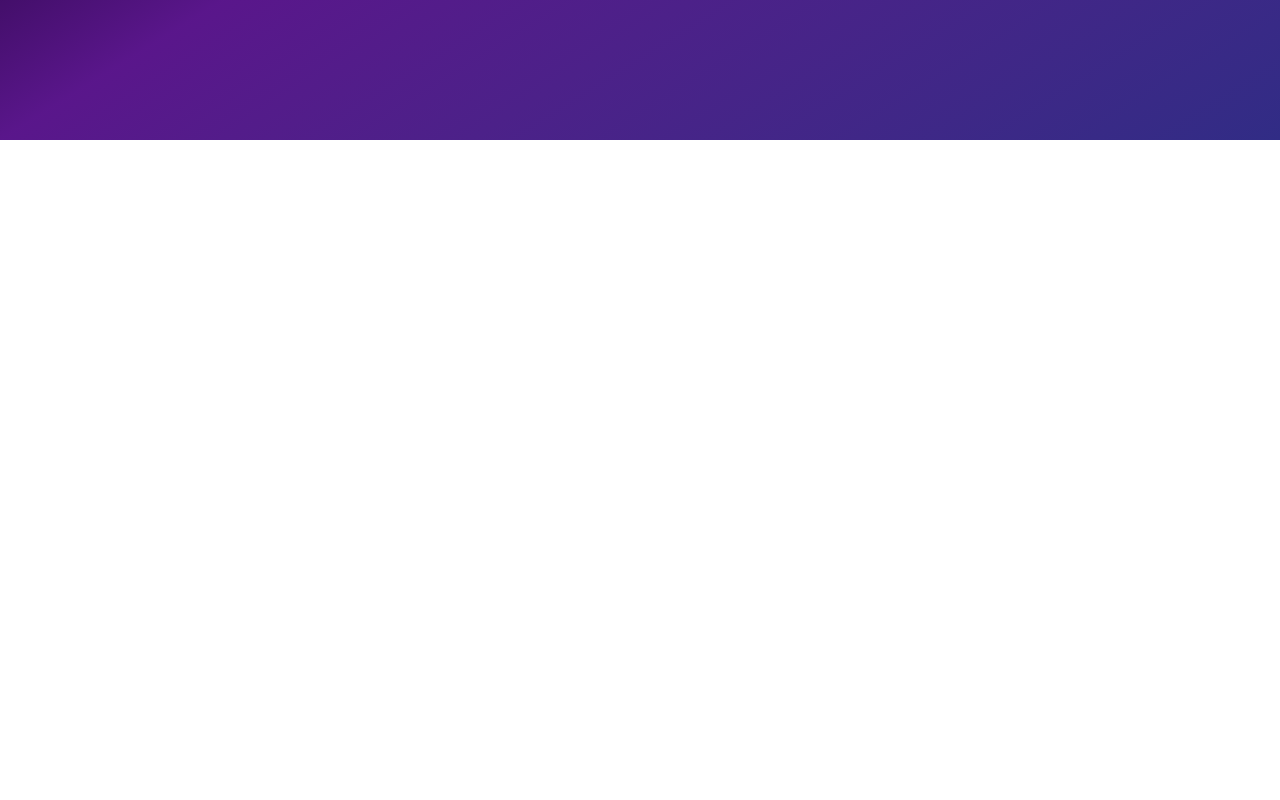
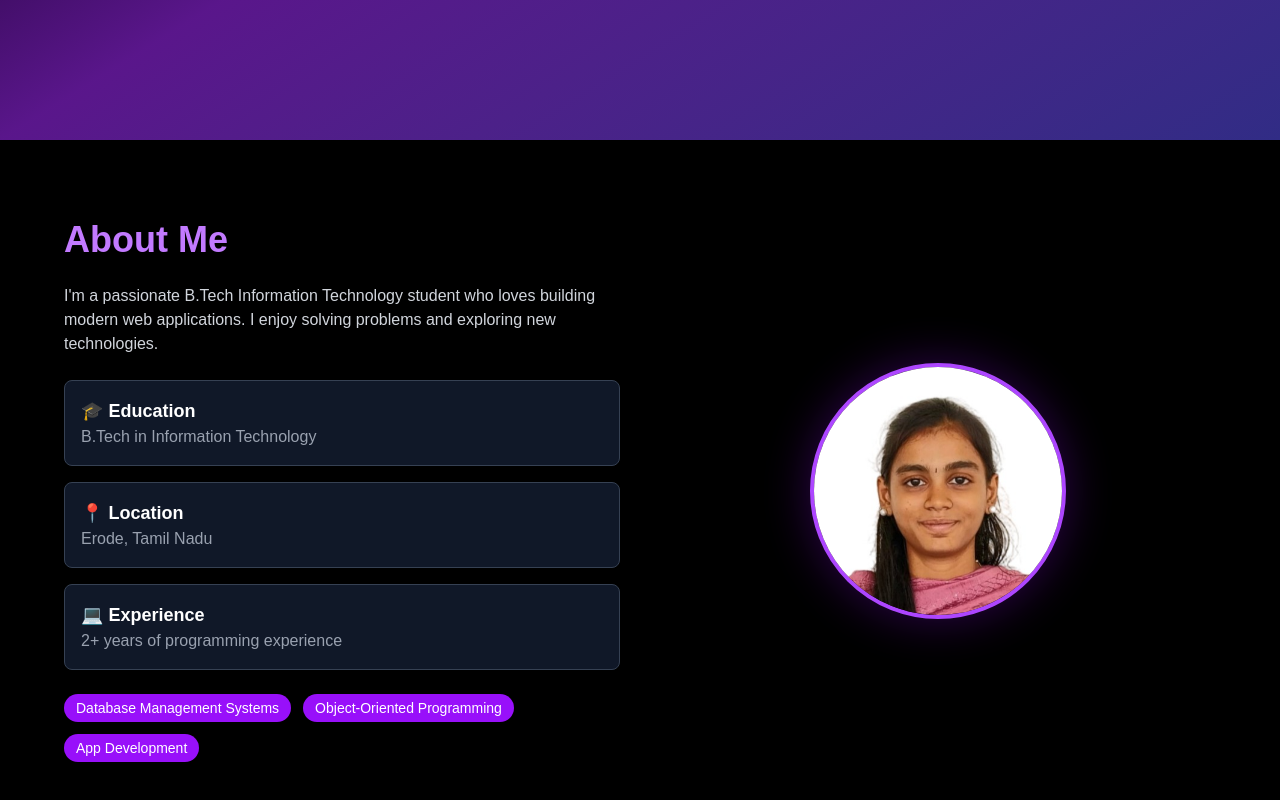
Before and after one commit to Deepika-15B/Deepika-s-Portfolio-Next.js-, a Next.js app: page / in a window 1280 px wide. Shown: the part 660-1460 px from the top of the page. Before the commit the page ends 800 px from the top, so only its background shows below. Built offline with nearby package versions, Linux system fonts and the light colour scheme.

Commit message:
Add about page

```diff
--- /dev/null
+++ b/app/components/About.js
@@ -0,0 +1,73 @@
+export default function About() {
+  return (
+    <section id="about" className="bg-black text-white py-20 px-6">
+
+      {/* Container */}
+      <div className="max-w-6xl mx-auto grid md:grid-cols-2 gap-10 items-center">
+
+        {/* LEFT SIDE */}
+        <div>
+
+          <h2 className="text-4xl font-bold mb-6 text-purple-400">
+            About Me
+          </h2>
+
+          <p className="text-gray-300 mb-6">
+            I'm a passionate B.Tech Information Technology student who loves
+            building modern web applications. I enjoy solving problems and
+            exploring new technologies.
+          </p>
+
+          {/* Info Cards */}
+          <div className="space-y-4">
+
+            <div className="bg-gray-900 p-4 rounded-lg border border-gray-700">
+              <h3 className="font-semibold text-lg">🎓 Education</h3>
+              <p className="text-gray-400">B.Tech in Information Technology</p>
+            </div>
+
+            <div className="bg-gray-900 p-4 rounded-lg border border-gray-700">
+              <h3 className="font-semibold text-lg">📍 Location</h3>
+              <p className="text-gray-400">Erode, Tamil Nadu</p>
+            </div>
+
+            <div className="bg-gray-900 p-4 rounded-lg border border-gray-700">
+              <h3 className="font-semibold text-lg">💻 Experience</h3>
+              <p className="text-gray-400">2+ years of programming experience</p>
+            </div>
+
+          </div>
+
+          {/* Interests */}
+          <div className="mt-6 flex flex-wrap gap-3">
+            <span className="bg-purple-600 px-3 py-1 rounded-full text-sm">Database Management Systems</span>
+            <span className="bg-purple-600 px-3 py-1 rounded-full text-sm">Object-Oriented Programming</span>
+            <span className="bg-purple-600 px-3 py-1 rounded-full text-sm">App Development</span>
+          </div>
+
+        </div>
+
+        {/* RIGHT SIDE */}
+        <div className="flex justify-center">
+
+          <div className="relative">
+
+            {/* Glow Ring */}
+            <div className="absolute inset-0 rounded-full bg-purple-600 blur-xl opacity-30"></div>
+
+            {/* Image */}
+            <img
+              src="/profile.jpg"
+              alt="Deepika"
+              className="w-64 h-64 rounded-full object-cover border-4 border-purple-500 relative"
+            />
+
+          </div>
+
+        </div>
+
+      </div>
+
+    </section>
+  );
+}
--- a/app/page.js
+++ b/app/page.js
@@ -1,11 +1,13 @@
 import Navbar from "./components/Navbar";
 import Hero from "./components/Hero";
+import About from "./components/About";
 
 export default function Home() {
   return (
     <main>
       <Navbar />
       <Hero />
+      <About />
     </main>
   );
 }
```
Also changed, not shown: public/profile.jpg (added).
